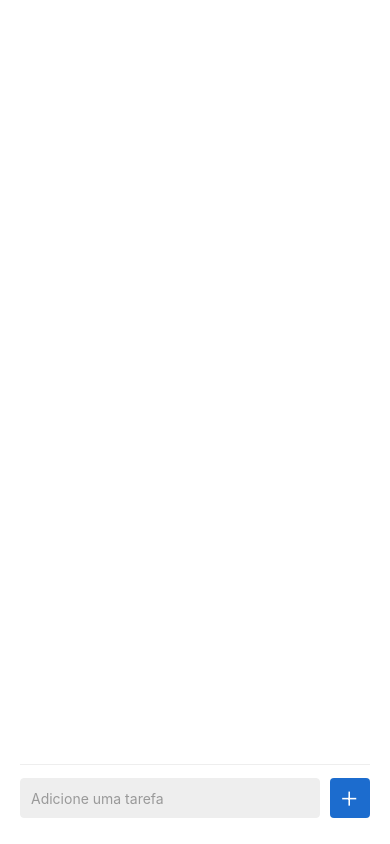
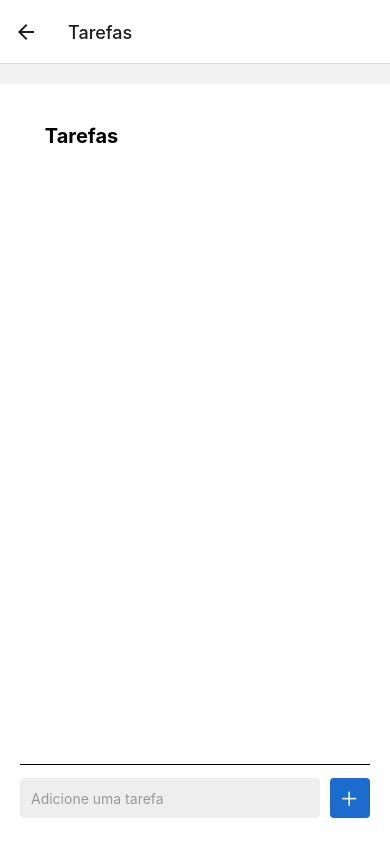
Before and after one commit to MarcosSilva13/App-ToDoList, a React Native app: screen /Tarefa in a window 390 px wide. Built offline with nearby package versions, Linux system fonts and the light colour scheme.

Commit message:
Criando tela e login e navegação entre telas

```diff
--- a/App.js
+++ b/App.js
@@ -1,201 +1,26 @@
-import React, { useState, useEffect } from "react";
-import {
-  StyleSheet,
-  Text,
-  View,
-  TextInput,
-  TouchableOpacity,
-  FlatList,
-  KeyboardAvoidingView,
-  Platform,
-  Keyboard,
-  Alert,
-} from "react-native";
+import * as React from 'react';
+import { NavigationContainer } from '@react-navigation/native';
+import { createNativeStackNavigator } from '@react-navigation/native-stack';
+import Tarefa from './Tarefa';
+import Login from './Login';
 
-import { Ionicons, MaterialIcons } from "@expo/vector-icons";
-import AsyncStorage from "@react-native-async-storage/async-storage";
+const Stack = createNativeStackNavigator();
 
 export default function App() {
-  const [task, setTask] = useState([]);
-  const [newTask, setNewTask] = useState("");
-
-  async function addTask(){
-    if(newTask == ''){
-      //Alert.alert("Atenção", "Não pode adicionar tarefa vazia!");
-      return;
-    }
-
-    const search = task.filter(task => task === newTask);
-
-    if(search.length != 0){
-      Alert.alert("Atenção", "Nome da tarefa repetido!");
-      return;
-    }
-
-
-    setTask([... task, newTask]);
-    setNewTask("");
-
-    Keyboard.dismiss();
-  }
-
-  async function removeTask(item){
-    Alert.alert(
-      "Deletar tarefa",
-      "Tem certeza que deseja deletar essa tarefa ?",
-      [
-        {
-          text: "Cancel",
-          onPress: () => {
-            return;
-          },
-          style: "cancel"
-        },
-        {
-          text: "OK",
-          onPress: () => setTask(task.filter(tasks => tasks !== item))
-        }
-      ],
-      {cancelable: false}
-    );
-  }
-
-  useEffect(() => {
-    async function loadData(){
-      const task = await AsyncStorage.getItem("task");
-
-      if(task){
-        setTask(JSON.parse(task));
-      }
-    }
-
-    loadData();
-
-  },[]);
-
-  useEffect(() => {
-    async function saveData(){
-      AsyncStorage.setItem("task", JSON.stringify(task));
-    }
-
-    saveData();
-
-  }, [task]);
-
-
-
   return (
-    <>
-    <KeyboardAvoidingView
-      keyboardVerticalOffset={0}
-      behavior="padding"
-      style={{ flex: 1}}
-      enabled={Platform.OS === 'ios'}
-      >
-      <View style={styles.container}>
-        <View style={styles.Body}>
-          <FlatList
-            style={styles.FlatList}
-            data={task}
-            keyExtractor={(item) => item.toString()}
-            showsVerticalScrollIndicator={false}
-            renderItem={({ item }) => (
-              <View style={styles.ContainerView}>
-                <Text style={styles.Texto}>{item}</Text>
-                <TouchableOpacity onPress={() => removeTask(item)}>
-                  <MaterialIcons
-                    name="delete-forever"
-                    size={25}
-                    color="#f64c75"
-                  />
-                </TouchableOpacity>
-              </View>
-            )}
-          />
-        </View>
-        <View style={styles.Form}>
-          <TextInput
-            style={styles.Input}
-            placeholderTextColor="#999"
-            autoCorrect={true}
-            placeholder="Adicione uma tarefa"
-            maxLength={25} //aumentar isso depois talvez
-            onChangeText={text => setNewTask(text)}
-            value={newTask}
-          />
-          <TouchableOpacity style={styles.Button} onPress={() => addTask()}
-          >
-            <Ionicons name="ios-add" size={25} color="#fff" />
-          </TouchableOpacity>
-        </View>
-      </View>
-      </KeyboardAvoidingView>
-    </>
+    <NavigationContainer>
+      <Stack.Navigator>
+        <Stack.Screen
+          name="Login"
+          component={Login}
+          options={{title: 'Login'}}
+        />
+        <Stack.Screen
+          name="Tarefa"
+          component={Tarefa}
+          options={{title: 'Tarefas'}}
+        />
+      </Stack.Navigator>
+    </NavigationContainer>
   );
 }
-
-const styles = StyleSheet.create({
-  container: {
-    flex: 1,
-    backgroundColor: "#fff",
-    paddingHorizontal: 20,
-    paddingVertical: 20,
-    marginTop: 20,
-  },
-  Body: {
-    flex: 1,
-  },
-  Form: {
-    padding: 0,
-    height: 60,
-    justifyContent: "center",
-    alignSelf: "stretch",
-    flexDirection: "row",
-    paddingTop: 13,
-    borderTopWidth: 1,
-    borderColor: "#eee",
-  },
-  Input: {
-    flex: 1,
-    height: 40,
-    backgroundColor: "#eee",
-    borderRadius: 4,
-    paddingVertical: 5,
-    paddingHorizontal: 10,
-    borderWidth: 1,
-    borderColor: "#eee",
-  },
-  Button: {
-    height: 40,
-    width: 40,
-    justifyContent: "center",
-    alignItems: "center",
-    backgroundColor: "#1c6cce",
-    borderRadius: 4,
-    marginLeft: 10,
-  },
-  FlatList: {
-    flex: 1,
-    marginTop: 5,
-  },
-  ContainerView: {
-    marginBottom: 15,
-    padding: 15,
-    borderRadius: 4,
-    backgroundColor: "#eee",
-
-    display: 'flex',
-    flexDirection: 'row',
-    alignItems: "center",
-    justifyContent: "space-between",
-    borderWidth: 1,
-    borderColor: "#eee",
-  },
-  Texto: {
-    fontSize: 14,
-    color: "#333",
-    fontWeight: "bold",
-    marginTop: 4,
-    textAlign: "center"
-  }
-});
--- /dev/null
+++ b/Login.js
@@ -0,0 +1,37 @@
+import { StyleSheet, Text, View, TouchableOpacity } from "react-native";
+
+export default function Login({ navigation }){
+
+    return (
+        <View style={style.container}>
+            <TouchableOpacity
+                style={style.Button}
+                onPress={() => (navigation.navigate('Tarefa'))}
+            >
+                <Text style={style.Texto}>Logar</Text>
+            </TouchableOpacity>
+        </View>
+    );
+}
+
+const style = StyleSheet.create({
+    container: {
+        flex: 1,
+        backgroundColor: '#fff',
+        alignItems: 'center',
+        justifyContent: 'center',
+    },
+    Texto: {
+        fontSize: 20,
+        color: "#fff",
+    },
+    Button: {
+        height: 30,
+        width: 120,
+        justifyContent: "center",
+        alignItems: "center",
+        backgroundColor: "#1c6cce",
+        borderRadius: 15,
+        //marginLeft: 10
+    }
+});
--- /dev/null
+++ b/Tarefa.js
@@ -0,0 +1,210 @@
+import React, { useState, useEffect } from "react";
+import {
+  StyleSheet,
+  Text,
+  View,
+  TextInput,
+  TouchableOpacity,
+  FlatList,
+  KeyboardAvoidingView,
+  Platform,
+  Keyboard,
+  Alert,
+} from "react-native";
+
+import { Ionicons, MaterialIcons } from "@expo/vector-icons";
+import AsyncStorage from "@react-native-async-storage/async-storage";
+
+export default function Tarefa({ navigation }) {
+  const [task, setTask] = useState([]);
+  const [newTask, setNewTask] = useState("");
+
+  async function addTask() {
+    if (newTask == "") {
+      //Alert.alert("Atenção", "Não pode adicionar tarefa vazia!");
+      return;
+    }
+
+    const search = task.filter((task) => task === newTask);
+
+    if (search.length != 0) {
+      Alert.alert("Atenção", "Nome da tarefa repetido!");
+      return;
+    }
+
+    setTask([...task, newTask]);
+    setNewTask("");
+
+    Keyboard.dismiss();
+  }
+
+  async function removeTask(item) {
+    Alert.alert(
+      "Deletar tarefa",
+      "Tem certeza que deseja deletar essa tarefa ?",
+      [
+        {
+          text: "Cancel",
+          onPress: () => {
+            return;
+          },
+          style: "cancel",
+        },
+        {
+          text: "OK",
+          onPress: () => setTask(task.filter((tasks) => tasks !== item)),
+        },
+      ],
+      { cancelable: false }
+    );
+  }
+
+  useEffect(() => {
+    async function loadData() {
+      const task = await AsyncStorage.getItem("task");
+
+      if (task) {
+        setTask(JSON.parse(task));
+      }
+    }
+
+    loadData();
+  }, []);
+
+  useEffect(() => {
+    async function saveData() {
+      AsyncStorage.setItem("task", JSON.stringify(task));
+    }
+
+    saveData();
+  }, [task]);
+
+  return (
+    <>
+      <KeyboardAvoidingView
+        keyboardVerticalOffset={0}
+        behavior="padding"
+        style={{ flex: 1 }}
+        enabled={Platform.OS === "ios"}
+      >
+        <View style={styles.container}>
+          <View style={styles.header}>
+            <Text style={styles.Title}> Tarefas</Text>
+          </View>
+
+          <View style={styles.Body}>
+            <FlatList
+              style={styles.FlatList}
+              data={task}
+              keyExtractor={(item) => item.toString()}
+              showsVerticalScrollIndicator={false}
+              renderItem={({ item }) => (
+                <View style={styles.ContainerView}>
+                  <Text style={styles.Texto}>{item}</Text>
+                  <TouchableOpacity onPress={() => removeTask(item)}>
+                    <MaterialIcons
+                      name="delete-forever"
+                      size={25}
+                      color="#f64c75"
+                    />
+                  </TouchableOpacity>
+                </View>
+              )}
+            />
+          </View>
+          <View style={styles.Form}>
+            <TextInput
+              style={styles.Input}
+              placeholderTextColor="#999"
+              autoCorrect={true}
+              placeholder="Adicione uma tarefa"
+              maxLength={25} //aumentar isso depois talvez
+              onChangeText={(text) => setNewTask(text)}
+              value={newTask}
+            />
+            <TouchableOpacity style={styles.Button} onPress={() => addTask()}>
+              <Ionicons name="ios-add" size={25} color="#fff" />
+            </TouchableOpacity>
+          </View>
+        </View>
+      </KeyboardAvoidingView>
+    </>
+  );
+}
+
+const styles = StyleSheet.create({
+  container: {
+    flex: 1,
+    backgroundColor: "#fff",
+    paddingHorizontal: 20,
+    paddingVertical: 20,
+    marginTop: 20,
+  },
+  header: {
+    padding: 20,
+    flexDirection: "row",
+    alignItems: "center",
+    justifyContent: "space-between",
+  },
+  Title: {
+    fontSize: 20,
+    fontWeight: "bold",
+    color: "#000",
+  },
+  Body: {
+    flex: 1,
+  },
+  Form: {
+    padding: 0,
+    height: 60,
+    justifyContent: "center",
+    alignSelf: "stretch",
+    flexDirection: "row",
+    paddingTop: 13,
+    borderTopWidth: 1,
+    borderColor: "#000",
+  },
+  Input: {
+    flex: 1,
+    height: 40,
+    backgroundColor: "#eee",
+    borderRadius: 4,
+    paddingVertical: 5,
+    paddingHorizontal: 10,
+    borderWidth: 1,
+    borderColor: "#eee",
+  },
+  Button: {
+    height: 40,
+    width: 40,
+    justifyContent: "center",
+    alignItems: "center",
+    backgroundColor: "#1c6cce",
+    borderRadius: 4,
+    marginLeft: 10,
+  },
+  FlatList: {
+    flex: 1,
+    marginTop: 5,
+  },
+  ContainerView: {
+    marginBottom: 15,
+    padding: 15,
+    borderRadius: 4,
+    backgroundColor: "#eee",
+
+    display: "flex",
+    flexDirection: "row",
+    alignItems: "center",
+    justifyContent: "space-between",
+    borderWidth: 1,
+    borderColor: "#eee",
+  },
+  Texto: {
+    fontSize: 14,
+    color: "#333",
+    fontWeight: "bold",
+    marginTop: 4,
+    textAlign: "center",
+  },
+});
--- a/package.json
+++ b/package.json
@@ -12,11 +12,16 @@
   "dependencies": {
     "@expo/webpack-config": "~0.16.2",
     "@react-native-async-storage/async-storage": "^1.17.4",
+    "@react-navigation/native": "^6.0.10",
+    "@react-navigation/native-stack": "^6.6.2",
+    "@rneui/base": "github:react-native-elements/react-native-elements#base",
+    "@rneui/themed": "github:react-native-elements/react-native-elements#themed",
     "expo": "~45.0.0",
     "expo-status-bar": "~1.3.0",
     "react": "17.0.2",
     "react-dom": "17.0.2",
     "react-native": "0.68.2",
+    "react-native-screens": "~3.11.1",
     "react-native-web": "0.17.7",
     "webpack-dev-server": "~3.11.0"
   },
```
Also changed, not shown: 1 other file (tests, documents, lock files or other folders).
